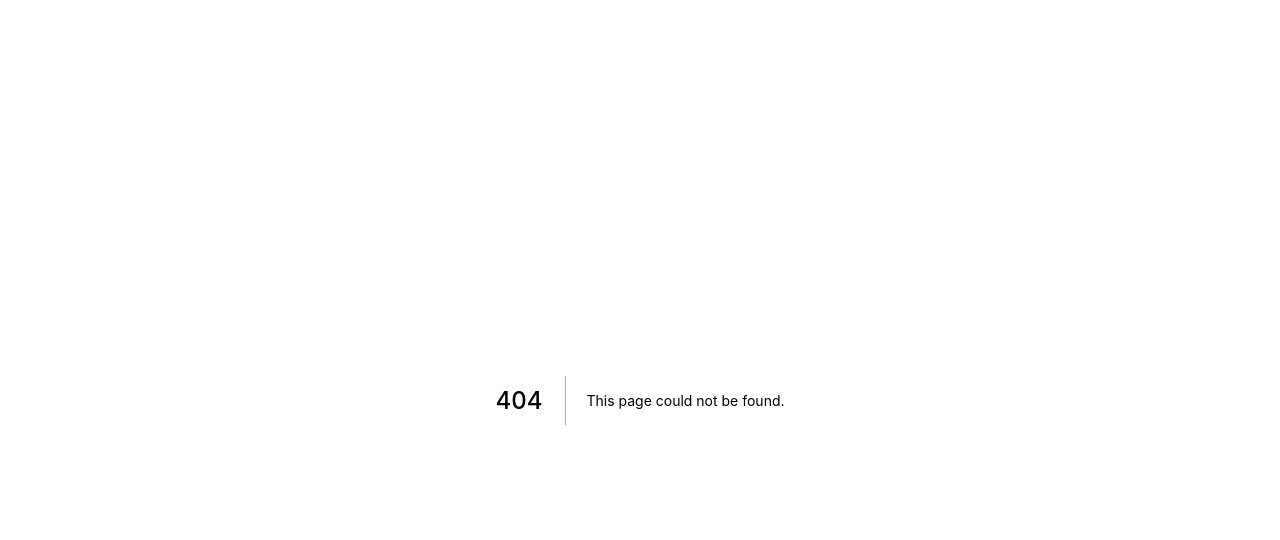
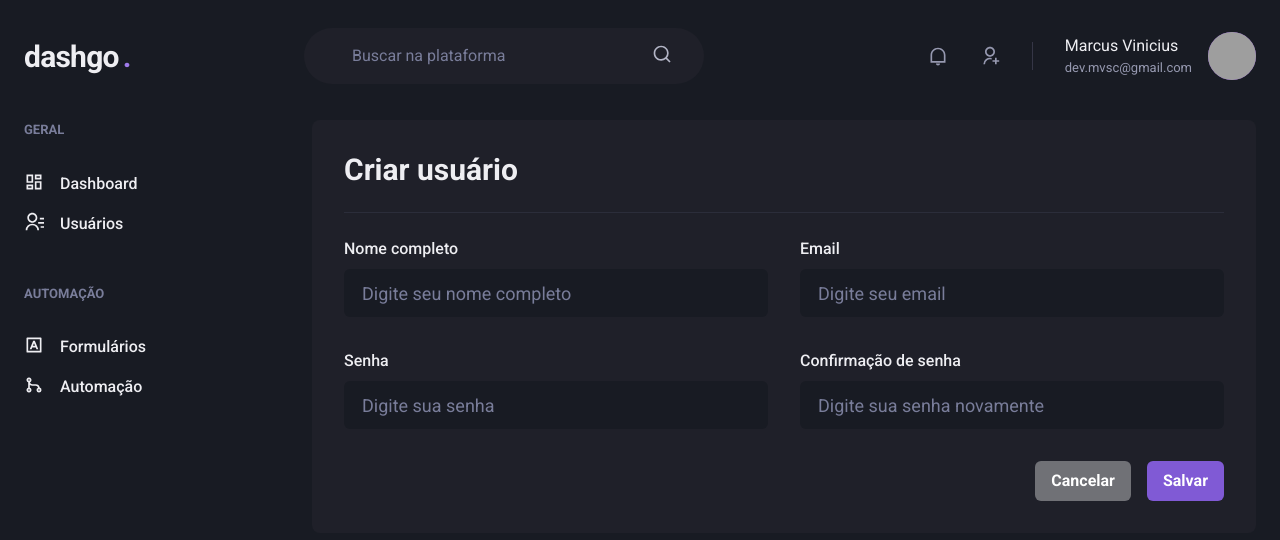
Before and after one commit to dev-viniciuss/dashgo, a Next.js app: page /users/create in a window 1280 px wide. Before the commit this address had no page. Shown: the top 540 px of the page. Built offline with nearby package versions, Linux system fonts and the light colour scheme; grey boxes are pictures that could not be loaded.

Commit message:
feat: criando o formulário de cadastro de usuários

```diff
--- /dev/null
+++ b/src/pages/users/create.tsx
@@ -0,0 +1,42 @@
+import { Box, Flex, Heading, Divider, Stack, SimpleGrid, Button } from '@chakra-ui/react'
+
+import { Header } from '../../components/Header'
+import { Sidebar } from '../../components/Sidebar'
+import { Input } from '../../components/Form/Input'
+
+export default function UserList() {
+  return(
+    <Box>
+      <Header />
+
+      <Flex w="100%" my="6" maxW={1480} mx="auto" px="6">
+        <Sidebar />
+
+        <Box flex="1" borderRadius={8} bg="gray.800" p="8">
+          <Heading size="lg">Criar usuário</Heading>
+
+          <Divider my="6" borderColor="gray.700" />
+
+          <Stack spacing="8">
+            <SimpleGrid minChildWidth="240px" spacing="8" w="100%">
+              <Input name="name" label="Nome completo" placeholder="Digite seu nome completo"/>
+              <Input name="email" type="email" label="Email" placeholder="Digite seu email"/>
+            </SimpleGrid>
+
+            <SimpleGrid minChildWidth="240px" spacing="8" w="100%">
+              <Input name="password" type="password" label="Senha" placeholder="Digite sua senha"/>
+              <Input name="password_confirmation" type="password" label="Confirmação de senha" placeholder="Digite sua senha novamente"/>
+            </SimpleGrid>
+          </Stack>
+
+          <Flex mt="8" justify="flex-end">
+            <Stack direction="row" spacing="4">
+              <Button colorScheme="whiteAlpha">Cancelar</Button>
+              <Button colorScheme="purple">Salvar</Button>
+            </Stack>
+          </Flex>
+        </Box>
+      </Flex>
+    </Box>
+  )
+}
```
